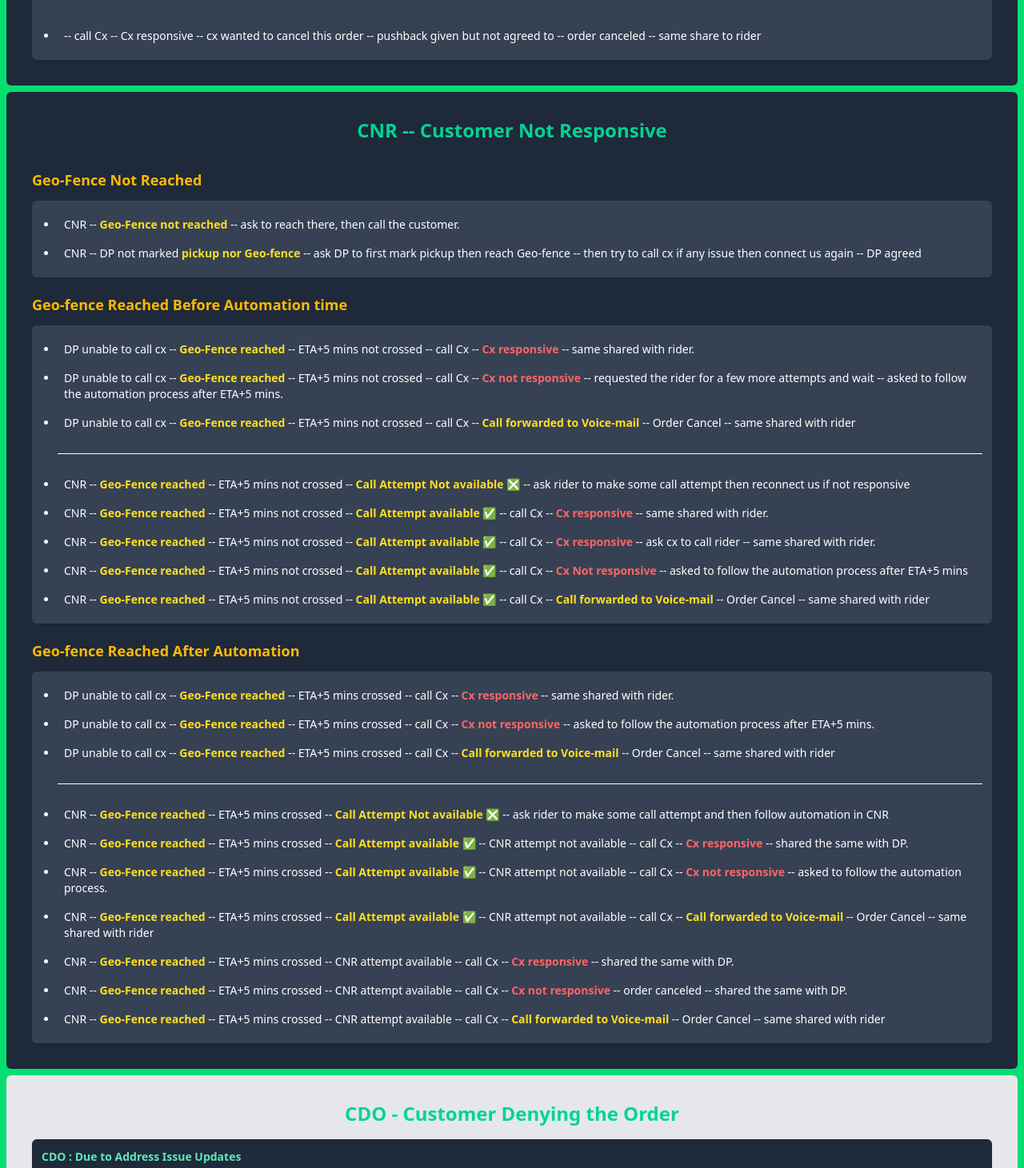
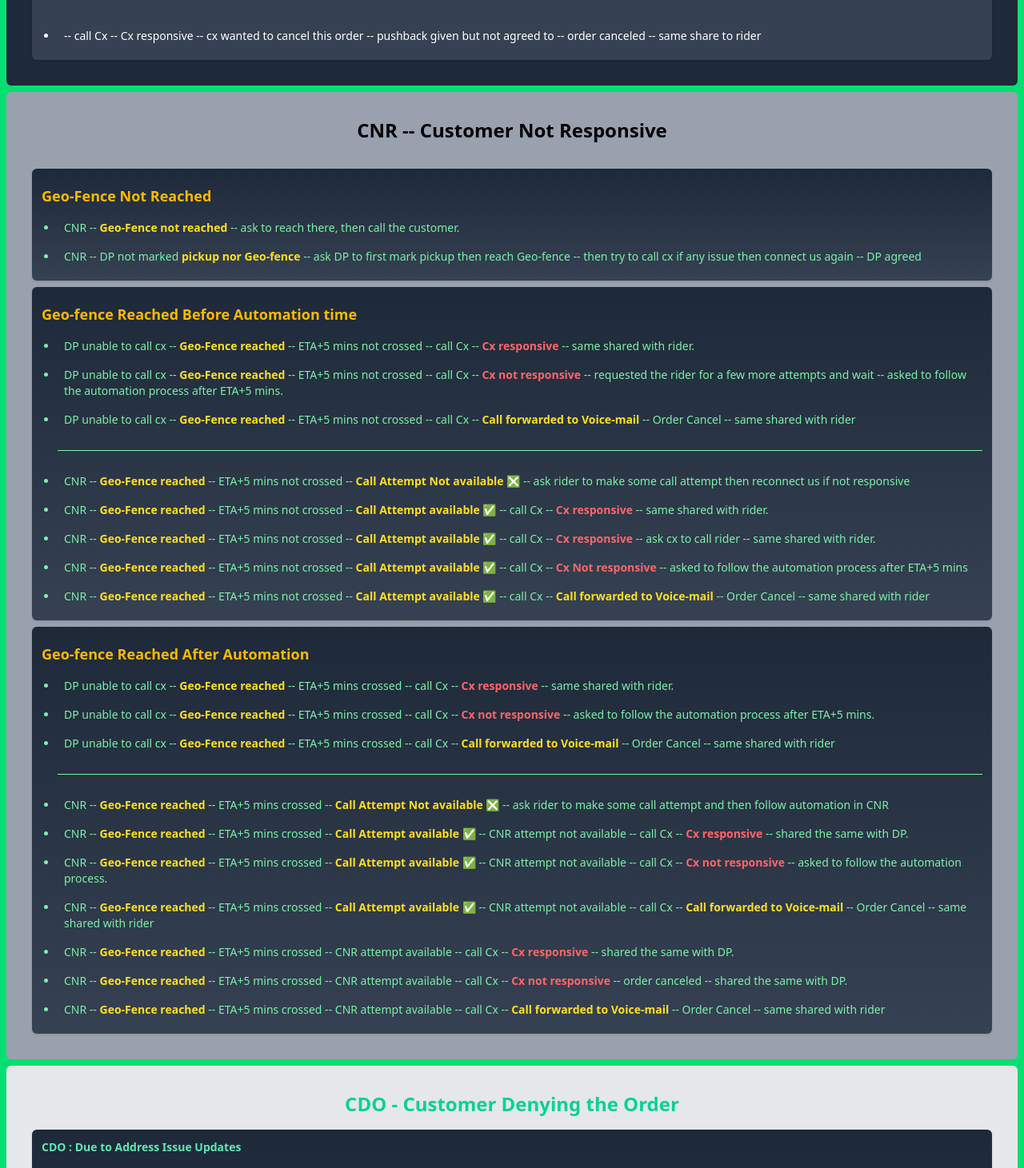
Before and after one commit to Code-with-Sahani/Blinket-DP, a React (Vite) app: page / in a window 1280 px wide. Shown: the part 549-2010 px from the top of the page at 80% size. Built offline with nearby package versions, Linux system fonts and the light colour scheme.

Commit message:
Update CNR.jsx

```diff
--- a/src/Components/CNR.jsx
+++ b/src/Components/CNR.jsx
@@ -2,18 +2,21 @@ import React from 'react';
 
 const CNR = () => {
     return (
-        <div className="m-2 p-4 text-sm bg-gray-800 text-white rounded-md md:p-6 lg:p-8">
-            <h2 className="text-center text-2xl font-semibold text-emerald-400 mb-8">CNR -- Customer Not Responsive</h2>
-            <h3 className="text-lg font-semibold text-amber-400 mt-5 mb-3">Geo-Fence Not Reached</h3>
-            <div className="p-3 bg-gray-700 rounded-md shadow">
+        <div className="m-2 p-4 text-sm bg-gray-400 text-white rounded-md md:p-6 lg:p-8">
+            <h2 className="text-center text-2xl font-bold text-black mb-8">CNR -- Customer Not Responsive</h2>
+
+            <div className="p-3 bg-gradient-to-b from-gray-800 to-gray-700 text-green-300 rounded-md shadow">
+                 <h3 className="text-lg font-semibold text-amber-400 mt-2 mb-2">Geo-Fence Not Reached</h3>
                 <ul className="list-disc pl-5">
                     <li className="p-2">CNR -- <strong className="text-yellow-300 font-semibold">Geo-Fence not reached</strong> -- ask to reach there, then call the customer.</li>
                     <li className="p-2">CNR -- DP not marked <strong className='text-yellow-300 font-semibold'>pickup nor Geo-fence</strong> -- ask DP to first mark pickup then reach Geo-fence -- then try to call cx if any issue then connect us again -- DP agreed</li>
                 </ul>
             </div>
-            <h3 className="text-lg font-semibold text-amber-400 mt-5 mb-3">Geo-fence Reached Before Automation time</h3>
-            <div className="space-y-4">
-                <div className="p-3 bg-gray-700 rounded-md shadow">
+
+            <div className="space-y-4 mt-2">
+
+                <div className="p-3 bg-gradient-to-b from-gray-800 to-gray-700 text-green-300 rounded-md shadow">
+                     <h3 className="text-lg font-semibold text-amber-400 mt-2 mb-2">Geo-fence Reached Before Automation time</h3>
                     <ul className="list-disc pl-5">
                         <li className="p-2">DP unable to call cx -- <strong className="text-yellow-300 font-semibold">Geo-Fence reached</strong> -- ETA+5 mins not crossed -- call Cx -- <strong className='text-red-400 font-semibold'>Cx responsive</strong> -- same shared with rider.</li>
 
@@ -34,9 +37,10 @@ const CNR = () => {
                     </ul>
                 </div>
             </div>
-            <h3 className="text-lg font-semibold text-amber-400 mt-5 mb-3">Geo-fence Reached After Automation</h3>
-            <div className="space-y-4">
-                <div className="p-3 bg-gray-700 rounded-md shadow">
+
+            <div className="space-y-4 mt-2">
+                <div className="p-3 bg-gradient-to-b from-gray-800 to-gray-700 text-green-300 rounded-md shadow">
+                     <h3 className="text-lg font-semibold text-amber-400 mt-2 mb-2">Geo-fence Reached After Automation</h3>
                     <ul className="list-disc pl-5">
 
                         <li className="p-2">DP unable to call cx -- <strong className="text-yellow-300 font-semibold">Geo-Fence reached</strong> -- ETA+5 mins crossed -- call Cx -- <strong className='text-red-400 font-semibold'>Cx responsive</strong> -- same shared with rider.</li>
```
